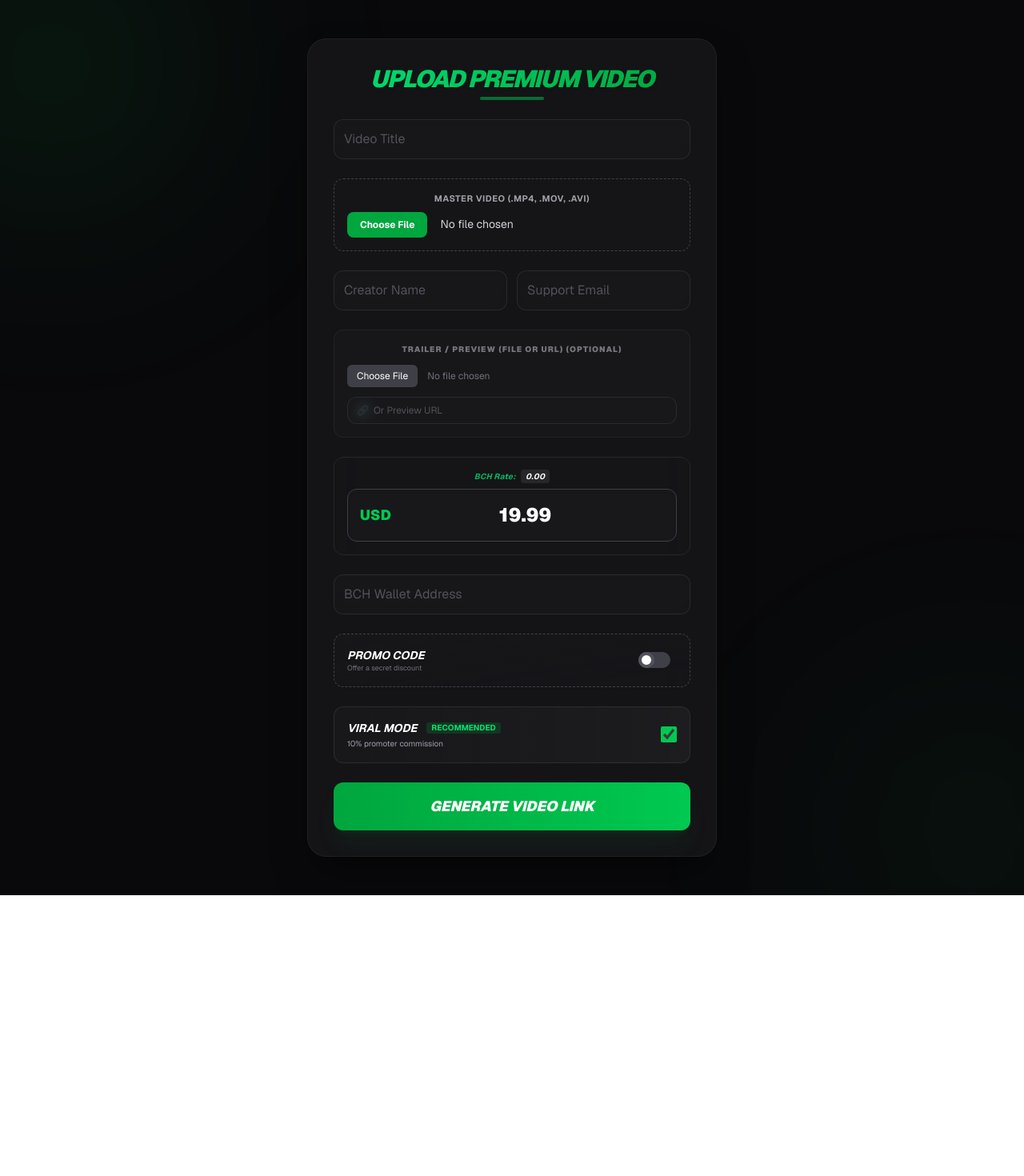
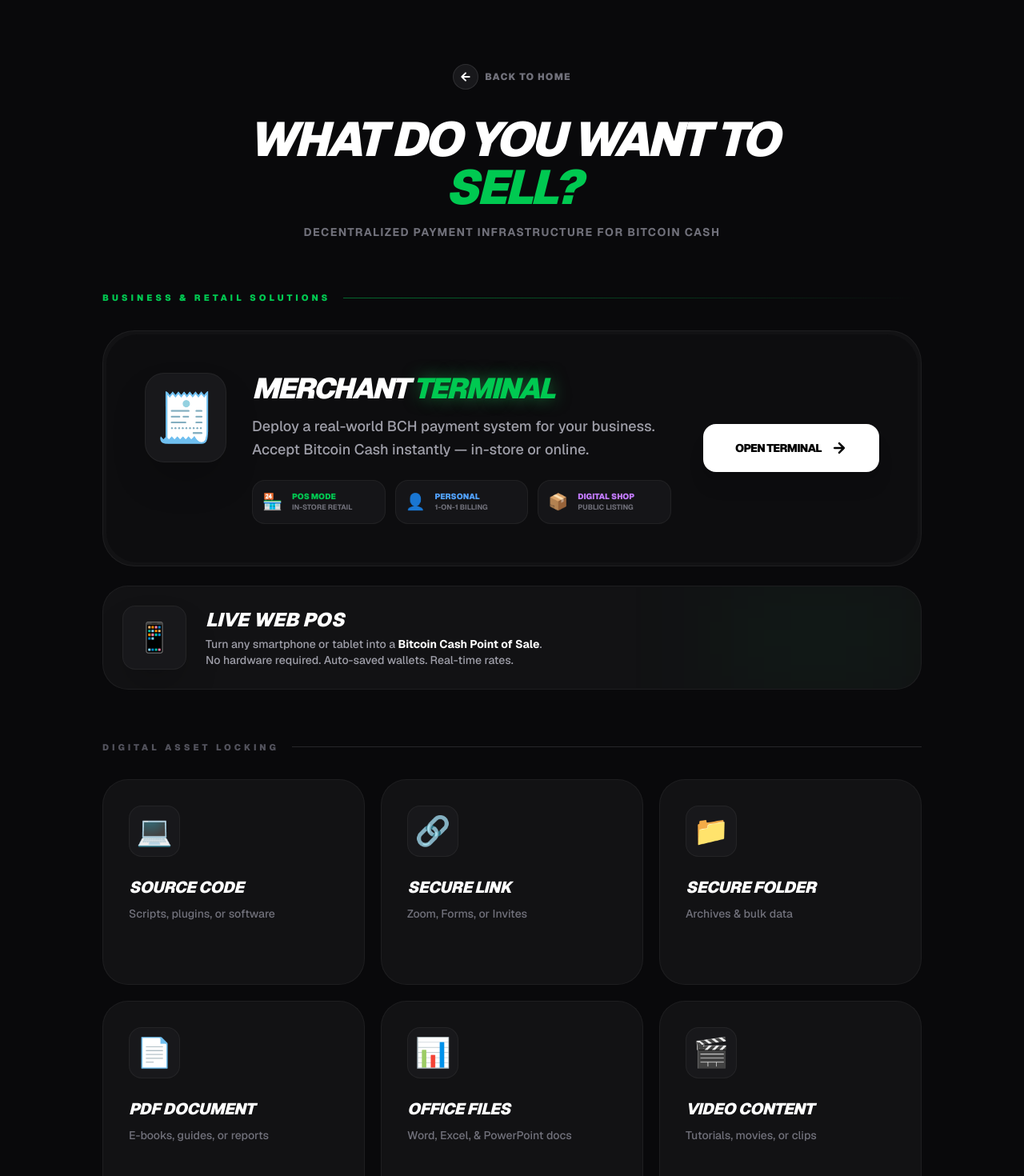
Before and after one commit to saleemm1/payonce-cash, a Next.js app: page /create in a window 1280 px wide. Shown: the top 1470 px of the page at 80% size. Before the commit the page ends 1119 px from the top, so only its background shows below. Built offline with nearby package versions, Linux system fonts and the light colour scheme; no server answers.

Commit message:
Update page.js

```diff
--- a/app/create/page.js
+++ b/app/create/page.js
@@ -1,169 +1,182 @@
 'use client';
-import { useState, useEffect } from 'react';
 
-export default function VideoUploadPage() {
-  const [productName, setProductName] = useState('');
-  const [sellerName, setSellerName] = useState('');
-  const [sellerEmail, setSellerEmail] = useState('');
-  const [previewLink, setPreviewLink] = useState('');
-  const [previewFile, setPreviewFile] = useState(null);
-  const [usdPrice, setUsdPrice] = useState(19.99);
-  const [wallet, setWallet] = useState('');
-  const [bchPreview, setBchPreview] = useState('0.00');
-  const [file, setFile] = useState(null);
-  const [enableAffiliate, setEnableAffiliate] = useState(true);
-  const [uploading, setUploading] = useState(false);
-  const [generatedLink, setGeneratedLink] = useState('');
-  const [copied, setCopied] = useState(false);
-  const [enablePromo, setEnablePromo] = useState(false);
-  const [promoCode, setPromoCode] = useState('');
-  const [promoDiscount, setPromoDiscount] = useState('');
+import Link from 'next/link';
 
-  useEffect(() => {
-    const getBCH = async () => {
-      try {
-        const res = await fetch('https://api.coingecko.com/api/v3/simple/price?ids=bitcoin-cash&vs_currencies=usd');
-        const data = await res.json();
-        const price = parseFloat(usdPrice);
-        if (!isNaN(price) && price > 0) {
-          setBchPreview((price / data['bitcoin-cash'].usd).toFixed(8));
-        }
-      } catch (e) {}
-    };
-    getBCH();
-  }, [usdPrice]);
-
-  const handleGenerate = async (e) => {
-    e.preventDefault();
-    if (!file) return alert("Please select the Video file");
-
-    setUploading(true);
-    try {
-      let finalPreview = previewLink;
-      let originalFileName = file.name;
-
-      if (previewFile) {
-        const imgData = new FormData();
-        imgData.append("file", previewFile);
-        const imgRes = await fetch("/api/upload", { method: "POST", body: imgData });
-        const imgJson = await imgRes.json();
-        if (imgJson.ipfsHash) finalPreview = `https://gateway.pinata.cloud/ipfs/${imgJson.ipfsHash}`;
-      }
-
-      const formData = new FormData();
-      formData.append("file", file);
-      const res = await fetch("/api/upload", { method: "POST", body: formData });
-      const json = await res.json();
-
-      const payload = {
-        w: wallet, p: usdPrice, n: productName, sn: sellerName,
-        se: sellerEmail, pr: finalPreview, i: json.ipfsHash, fn: originalFileName, a: enableAffiliate,
-        pc: enablePromo && promoCode && promoDiscount ? { code: promoCode.toUpperCase(), discount: promoDiscount } : null
-      };
-
-      const encodedId = btoa(unescape(encodeURIComponent(JSON.stringify(payload))));
-      setGeneratedLink(`${window.location.origin}/unlock?id=${encodedId}`);
-    } catch (err) {
-      alert("Error: Video upload failed");
-    } finally {
-      setUploading(false);
-    }
-  };
-
-  const inputBaseStyles = "w-full p-3 bg-zinc-900/50 backdrop-blur-sm border border-zinc-700/50 rounded-xl text-white outline-none focus:border-green-500 focus:ring-1 focus:ring-green-500/50 transition-all duration-300 placeholder:text-zinc-600 hover:bg-zinc-900/80 hover:border-zinc-600";
+export default function CreatePage() {
+  const digitalAssets = [
+    { name: 'Source Code', slug: 'code', icon: '💻', desc: 'Scripts, plugins, or software' },
+    { name: 'Secure Link', slug: 'link', icon: '🔗', desc: 'Zoom, Forms, or Invites' },
+    { name: 'Secure Folder', slug: 'folder', icon: '📁', desc: 'Archives & bulk data' },
+    { name: 'PDF Document', slug: 'pdf', icon: '📄', desc: 'E-books, guides, or reports' },
+    { name: 'Office Files', slug: 'office', icon: '📊', desc: 'Word, Excel, & PowerPoint docs' },
+    { name: 'Video Content', slug: 'video', icon: '🎬', desc: 'Tutorials, movies, or clips' },
+    { name: 'Mini-Course', slug: 'mini-course', icon: '🎓', desc: 'Structured learning lessons' },
+    { name: 'Digital Book', slug: 'books', icon: '📚', desc: 'Full length digital publications' },
+    { name: 'Event Ticket', slug: 'ticket', icon: '🎟️', desc: 'Access to exclusive events' },
+    { name: 'Game Card', slug: 'game-card', icon: '🎮', desc: 'In-game items and assets' },
+    { name: 'App License', slug: 'app-activate-card', icon: '🔑', desc: 'Software activation keys' },
+  ];
 
   return (
-    <div className="min-h-screen bg-[#09090b] text-white flex flex-col items-center justify-center px-4 py-12 font-sans relative overflow-hidden">
-      <div className="absolute top-[-10%] left-[-10%] w-96 h-96 bg-green-600/10 rounded-full blur-[128px] pointer-events-none"></div>
-      <div className="absolute bottom-[-10%] right-[-10%] w-96 h-96 bg-green-500/5 rounded-full blur-[128px] pointer-events-none"></div>
+    <div className="min-h-screen bg-[#09090b] text-white flex flex-col items-center py-20 px-6 relative overflow-hidden font-sans">
 
-      <form onSubmit={handleGenerate} className="relative z-10 w-full max-w-lg bg-[#18181b]/80 backdrop-blur-2xl p-8 rounded-3xl border border-white/5 shadow-2xl shadow-black/50 space-y-6 transform transition-all hover:border-white/10">
-        <div className="text-center space-y-1">
-            <h1 className="text-3xl font-black text-transparent bg-clip-text bg-gradient-to-r from-green-400 to-green-600 uppercase italic tracking-tighter drop-shadow-sm">Upload Premium Video</h1>
-            <div className="h-1 w-20 bg-green-500/50 rounded-full mx-auto"></div>
+      <div className="absolute top-0 left-1/2 -translate-x-1/2 w-full h-full bg-[radial-gradient(circle_at_center,_rgba(34,197,94,0.08)_0%,_transparent_70%)] -z-10"></div>
+
+      <div className="text-center max-w-3xl mb-16">
+        <Link href="/">
+          <div className="inline-flex items-center gap-2 mb-8 group cursor-pointer">
+            <div className="w-8 h-8 bg-zinc-900 rounded-full flex items-center justify-center border border-white/10 group-hover:border-green-500/50 transition-all">
+              <svg width="16" height="16" viewBox="0 0 24 24" fill="none" stroke="currentColor" strokeWidth="3" strokeLinecap="round" strokeLinejoin="round"><path d="M19 12H5M12 19l-7-7 7-7"/></svg>
+            </div>
+            <span className="text-xs font-black uppercase tracking-widest text-zinc-500 group-hover:text-white transition-colors">Back to Home</span>
+          </div>
+        </Link>
+
+        <h1 className="text-5xl md:text-6xl font-black tracking-tighter mb-4 uppercase italic leading-none">
+          What do you want to <span className="text-green-500"> SELL?</span>
+        </h1>
+        <p className="text-zinc-500 font-bold uppercase tracking-widest text-sm">Decentralized Payment Infrastructure for Bitcoin Cash</p>
+      </div>
+
+      <div className="w-full max-w-5xl mb-16">
+        <div className="flex items-center gap-4 mb-8">
+           <span className="text-[11px] uppercase font-black tracking-[4px] text-green-500 whitespace-nowrap">Business & Retail Solutions</span>
+           <div className="h-[1px] bg-gradient-to-r from-green-500/50 to-transparent flex-1"></div>
         </div>
 
-        <input required type="text" value={productName} onChange={(e) => setProductName(e.target.value)} className={inputBaseStyles} placeholder="Video Title" />
+        <Link
+            href="/create/invoice"
+            className="group relative w-full bg-[#121214] border border-white/5 hover:border-green-500/40 p-1 rounded-[40px] transition-all duration-500 hover:-translate-y-2 block mb-6"
+          >
+            <div className="bg-zinc-950/50 rounded-[38px] p-8 md:p-12 flex flex-col lg:flex-row items-center justify-between gap-10 overflow-hidden relative">
+              <div className="absolute top-0 right-0 w-64 h-64 bg-green-600/5 blur-[100px] -z-10"></div>
 
-        <div className="bg-zinc-900/30 p-4 rounded-xl border border-dashed border-zinc-700 group hover:border-green-500/50 transition-colors duration-300">
-          <label className="text-[11px] text-zinc-400 mb-2 block uppercase font-bold tracking-wider group-hover:text-green-400 transition-colors text-center">Master Video (.mp4, .mov, .avi)</label>
-          <input required type="file" accept="video/*" onChange={(e)=>setFile(e.target.files[0])} className="w-full text-sm text-gray-300 file:mr-4 file:py-2 file:px-4 file:rounded-lg file:border-0 file:text-xs file:font-bold file:bg-green-600 file:text-white hover:file:bg-green-500 file:transition-colors cursor-pointer" />
+              <div className="flex flex-col md:flex-row items-center md:items-start gap-8 relative z-10">
+                <div className="text-6xl bg-zinc-900 w-28 h-28 flex items-center justify-center rounded-3xl border border-white/5 shadow-2xl group-hover:scale-110 group-hover:rotate-3 transition-all duration-500">
+                  🧾
+                </div>
+                <div className="text-center md:text-left">
+                   <h3 className="text-3xl md:text-4xl font-black mb-3 tracking-tighter text-white uppercase italic">
+                   Merchant <span className="text-green-500 text-shadow-glow">Terminal</span>
+                   </h3>
+                   <p className="text-zinc-400 text-lg font-medium leading-relaxed max-w-xl mb-6">
+                     Deploy a real-world BCH payment system for your business.
+Accept Bitcoin Cash instantly — in-store or online.
+                   </p>
+
+                   <div className="grid grid-cols-1 sm:grid-cols-3 gap-3">
+                      <div className="bg-zinc-900/80 border border-white/5 p-3 rounded-2xl flex items-center gap-3">
+                        <span className="text-xl">🏪</span>
+                        <div className="flex flex-col">
+                          <span className="text-[10px] font-black text-green-500 uppercase">POS Mode</span>
+                          <span className="text-[9px] text-zinc-500 uppercase font-bold">In-store Retail</span>
+                        </div>
+                      </div>
+                      <div className="bg-zinc-900/80 border border-white/5 p-3 rounded-2xl flex items-center gap-3">
+                        <span className="text-xl">👤</span>
+                        <div className="flex flex-col">
+                          <span className="text-[10px] font-black text-blue-400 uppercase">Personal</span>
+                          <span className="text-[9px] text-zinc-500 uppercase font-bold">1-on-1 Billing</span>
+                        </div>
+                      </div>
+                      <div className="bg-zinc-900/80 border border-white/5 p-3 rounded-2xl flex items-center gap-3">
+                        <span className="text-xl">📦</span>
+                        <div className="flex flex-col">
+                          <span className="text-[10px] font-black text-purple-400 uppercase">Digital Shop</span>
+                          <span className="text-[9px] text-zinc-500 uppercase font-bold">Public Listing</span>
+                        </div>
+                      </div>
+                   </div>
+                </div>
+              </div>
+
+              <div className="relative z-10 bg-white text-black px-10 py-5 rounded-2xl font-black uppercase text-sm tracking-tighter flex items-center gap-3 group-hover:bg-green-500 transition-all shadow-xl hover:scale-105 active:scale-95 whitespace-nowrap">
+                  Open Terminal <svg width="20" height="20" viewBox="0 0 24 24" fill="none" stroke="currentColor" strokeWidth="3" strokeLinecap="round" strokeLinejoin="round"><path d="M5 12h14M12 5l7 7-7 7"/></svg>
+              </div>
+            </div>
+        </Link>
+
+
+        <Link href="/pos" className="group w-full bg-[#121214] border border-white/5 hover:border-green-500/40 p-6 rounded-[32px] transition-all hover:-translate-y-1 flex flex-col md:flex-row items-center gap-6 relative overflow-hidden">
+            <div className="absolute right-0 top-0 w-64 h-full bg-green-500/5 blur-[60px]"></div>
+            <div className="w-20 h-20 bg-zinc-900 rounded-2xl flex items-center justify-center text-4xl border border-white/5 group-hover:scale-110 transition-transform shadow-2xl">
+                📱
+            </div>
+            <div className="text-center md:text-left">
+                <h4 className="text-2xl font-black uppercase italic text-white group-hover:text-green-500 transition-colors">
+                    Live Web POS
+                </h4>
+                <p className="text-sm text-zinc-400 font-medium mt-1 max-w-lg">
+                    Turn any smartphone or tablet into a <span className="text-white font-bold">Bitcoin Cash Point of Sale</span>. <br className="hidden md:block"/> No hardware required. Auto-saved wallets. Real-time rates.
+                </p>
+            </div>
+            <div className="ml-auto opacity-0 group-hover:opacity-100 transition-opacity -translate-x-2 group-hover:translate-x-0 hidden md:block">
+                <div className="w-12 h-12 rounded-full bg-green-500 flex items-center justify-center text-black">
+                     <svg width="24" height="24" viewBox="0 0 24 24" fill="none" stroke="currentColor" strokeWidth="3"><path d="M5 12h14M12 5l7 7-7 7"/></svg>
+                </div>
+            </div>
+        </Link>
+      </div>
+
+      <div className="w-full max-w-5xl">
+        <div className="flex items-center gap-4 mb-8">
+           <span className="text-[11px] uppercase font-black tracking-[4px] text-zinc-600 whitespace-nowrap">Digital Asset Locking</span>
+           <div className="h-[1px] bg-zinc-800 flex-1"></div>
         </div>
 
-        <div className="grid grid-cols-2 gap-3">
-          <input required type="text" placeholder="Creator Name" onChange={(e)=>setSellerName(e.target.value)} className={inputBaseStyles} />
-          <input required type="email" placeholder="Support Email" onChange={(e)=>setSellerEmail(e.target.value)} className={inputBaseStyles} />
-        </div>
+        <div className="grid grid-cols-1 sm:grid-cols-2 lg:grid-cols-3 gap-5">
+          {digitalAssets.map((type) => (
+            <Link
+              key={type.slug}
+              href={`/create/${type.slug}`}
+              className="group relative bg-[#121214] hover:bg-zinc-900/50 border border-white/5 hover:border-white/20 p-8 rounded-[32px] transition-all duration-300 hover:-translate-y-2 overflow-hidden"
+            >
+              <div className="relative z-10">
+                <div className="text-4xl mb-6 bg-zinc-900 w-16 h-16 flex items-center justify-center rounded-2xl border border-white/5 group-hover:scale-110 group-hover:rotate-6 transition-transform">
+                  {type.icon}
+                </div>
 
-        <div className="p-4 bg-zinc-800/20 rounded-xl border border-white/5 space-y-3">
-          <label className="text-[10px] text-zinc-400 block uppercase text-center font-black tracking-widest opacity-70">Trailer / Preview (File or URL) (Optional)</label>
-          <input type="file" accept="video/*,image/*" onChange={(e)=>setPreviewFile(e.target.files[0])} className="w-full text-xs text-zinc-500 file:mr-3 file:py-1.5 file:px-3 file:rounded-md file:border-0 file:bg-zinc-700 file:text-white file:hover:bg-zinc-600 cursor-pointer transition-all" />
-          <div className="relative">
-             <div className="absolute inset-y-0 left-0 pl-3 flex items-center pointer-events-none"><span className="text-zinc-500 text-xs">🔗</span></div>
-             <input type="url" placeholder="Or Preview URL" value={previewLink} onChange={(e)=>setPreviewLink(e.target.value)} className={`${inputBaseStyles} pl-8 py-2 text-xs`} />
+                <h3 className="text-xl font-black mb-2 tracking-tight group-hover:text-green-500 transition-colors uppercase italic">
+                  {type.name}
+                </h3>
+
+                <p className="text-zinc-500 text-sm font-medium leading-relaxed mb-4">
+                  {type.desc}
+                </p>
+
+                <div className="mt-6 flex justify-end opacity-0 group-hover:opacity-100 transition-all translate-x-4 group-hover:translate-x-0">
+                  <svg width="20" height="20" viewBox="0 0 24 24" fill="none" stroke="#22c55e" strokeWidth="3" strokeLinecap="round" strokeLinejoin="round"><path d="M5 12h14M12 5l7 7-7 7"/></svg>
+                </div>
+              </div>
+            </Link>
+          ))}
+
+          <div className="border-2 border-dashed border-white/5 p-8 rounded-[32px] flex flex-col items-center justify-center text-center group hover:bg-zinc-900/20 transition-all">
+                <div className="w-12 h-12 rounded-full bg-zinc-900 flex items-center justify-center mb-4 text-zinc-700 font-bold group-hover:scale-110 transition-transform">
+                  +
+                </div>
+                <span className="text-xs font-black uppercase tracking-widest text-zinc-600">More assets<br/>Coming Soon</span>
           </div>
         </div>
+      </div>
 
-        <div className="relative bg-zinc-900/40 p-4 rounded-xl border border-zinc-800">
-          <label className="text-[10px] text-green-400/80 mb-2 block italic font-bold text-center tracking-wide">
-             BCH Rate: <span className="text-white bg-zinc-800 px-1.5 py-0.5 rounded ml-1">{bchPreview}</span>
-          </label>
-          <div className="relative flex items-center group">
-            <span className="absolute left-4 text-green-500 font-black text-lg pointer-events-none group-hover:scale-110 transition-transform">USD</span>
-            <input required type="number" step="any" value={usdPrice} onChange={(e) => setUsdPrice(e.target.value)} className="w-full p-4 pl-16 bg-zinc-900 border border-zinc-700 rounded-xl text-white text-2xl outline-none focus:border-green-500 text-center font-black transition-all shadow-inner" />
+      <footer className="mt-32 flex flex-col items-center gap-4">
+          <div className="flex gap-8 text-[10px] font-black uppercase tracking-[3px] text-zinc-700">
+            <span>Non-Custodial</span>
+            <span className="text-green-900">•</span>
+            <span>Instant Settlement</span>
+            <span className="text-green-900">•</span>
+            <span>Zero Fees</span>
           </div>
-        </div>
+          <p className="text-[10px] font-black uppercase tracking-[5px] text-green-500/40">Powered by Bitcoin Cash</p>
+      </footer>
 
-        <input required type="text" value={wallet} onChange={(e) => setWallet(e.target.value)} className={inputBaseStyles} placeholder="BCH Wallet Address" />
+      <style jsx>{`
+        .text-shadow-glow {
+          text-shadow: 0 0 20px rgba(34, 197, 94, 0.5);
+        }
+      `}</style>
 
-        <div className="bg-gradient-to-br from-zinc-900/80 to-zinc-900/40 p-4 rounded-xl border border-dashed border-zinc-700 hover:border-zinc-500 transition-colors flex flex-col gap-3 group">
-            <div className="flex items-center justify-between">
-                <div>
-                   <h3 className="text-sm font-bold uppercase italic text-white flex items-center gap-2">Promo Code {enablePromo && <span className="w-2 h-2 rounded-full bg-green-500 animate-pulse"></span>}</h3>
-                   <p className="text-[9px] text-zinc-500 group-hover:text-zinc-400 transition-colors">Offer a secret discount</p>
-                </div>
-                <div className="relative inline-block w-10 mr-2 align-middle select-none transition duration-200 ease-in">
-                    <input type="checkbox" checked={enablePromo} onChange={(e) => setEnablePromo(e.target.checked)} className="toggle-checkbox absolute block w-5 h-5 rounded-full bg-white border-4 appearance-none cursor-pointer checked:right-0 checked:border-green-500 right-5 border-zinc-600 transition-all duration-300"/>
-                    <label className="toggle-label block overflow-hidden h-5 rounded-full bg-zinc-700 cursor-pointer"></label>
-                </div>
-            </div>
-            {enablePromo && (
-                <div className="flex gap-2 animate-in fade-in slide-in-from-top-2 duration-300">
-                    <input type="text" maxLength={5} placeholder="CODE" value={promoCode} onChange={(e)=>setPromoCode(e.target.value.toUpperCase())} className="flex-1 p-2 bg-black/50 border border-zinc-700 rounded-lg text-xs text-white uppercase outline-none focus:border-green-500 focus:ring-1 focus:ring-green-500 tracking-widest font-bold" />
-                    <input type="number" placeholder="%" min="1" max="100" value={promoDiscount} onChange={(e)=>setPromoDiscount(e.target.value)} className="w-20 p-2 bg-black/50 border border-zinc-700 rounded-lg text-xs text-white outline-none focus:border-green-500 text-center font-bold" />
-                </div>
-            )}
-        </div>
-
-        <div className="bg-gradient-to-r from-zinc-900 to-zinc-800/50 p-4 rounded-xl border border-zinc-700/50 flex items-center justify-between hover:shadow-lg hover:shadow-green-900/10 transition-all duration-300">
-          <div>
-            <h3 className="text-sm font-bold uppercase italic text-white group flex items-center gap-1">Viral Mode <span className="text-[10px] bg-green-600/20 text-green-400 px-1.5 rounded ml-2 not-italic">Recommended</span></h3>
-            <p className="text-[10px] text-zinc-400 leading-tight mt-1">10% promoter commission</p>
-          </div>
-          <input type="checkbox" checked={enableAffiliate} onChange={(e) => setEnableAffiliate(e.target.checked)} className="w-5 h-5 accent-green-500 cursor-pointer rounded bg-zinc-700 border-zinc-600 focus:ring-green-500 focus:ring-offset-zinc-900" />
-        </div>
-
-        <button type="submit" disabled={uploading} className="w-full relative overflow-hidden group bg-gradient-to-r from-green-600 to-green-500 hover:from-green-500 hover:to-green-400 py-4 rounded-xl font-black transition-all uppercase italic text-lg shadow-xl shadow-green-900/20 disabled:opacity-50 disabled:cursor-not-allowed transform active:scale-[0.99]">
-          <span className="relative z-10 flex items-center justify-center gap-2">
-            {uploading ? (
-                <>
-                <svg className="animate-spin h-5 w-5 text-white" xmlns="http://www.w3.org/2000/svg" fill="none" viewBox="0 0 24 24"><circle className="opacity-25" cx="12" cy="12" r="10" stroke="currentColor" strokeWidth="4"></circle><path className="opacity-75" fill="currentColor" d="M4 12a8 8 0 018-8V0C5.373 0 0 5.373 0 12h4zm2 5.291A7.962 7.962 0 014 12H0c0 3.042 1.135 5.824 3 7.938l3-2.647z"></path></svg>
-                Uploading Video...
-                </>
-            ) : "Generate Video Link"}
-          </span>
-          <div className="absolute top-0 -inset-full h-full w-1/2 z-5 block transform -skew-x-12 bg-gradient-to-r from-transparent to-white opacity-20 group-hover:animate-shine" />
-        </button>
-
-        {generatedLink && (
-          <div className="mt-4 p-4 bg-black/80 rounded-xl border border-green-500/30 flex gap-3 animate-in fade-in slide-in-from-bottom-2 shadow-lg shadow-green-900/10">
-            <input readOnly value={generatedLink} className="flex-1 bg-zinc-900/50 p-2 text-[10px] rounded border border-zinc-800 outline-none text-zinc-300 font-mono tracking-tight" />
-            <button type="button" onClick={()=>{navigator.clipboard.writeText(generatedLink); setCopied(true); setTimeout(()=>setCopied(false),2000)}} className={`px-4 py-1 rounded-lg text-xs font-bold transition-all duration-200 ${copied ? 'bg-green-500 text-white' : 'bg-zinc-800 text-green-500 hover:bg-zinc-700'}`}>
-                {copied ? '✅' : 'Copy'}
-            </button>
-          </div>
-        )}
-      </form>
     </div>
   );
 }
```
